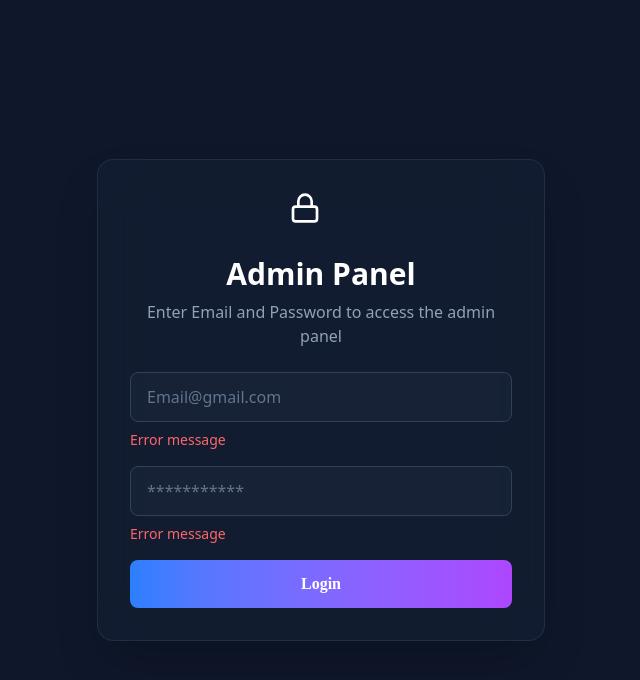
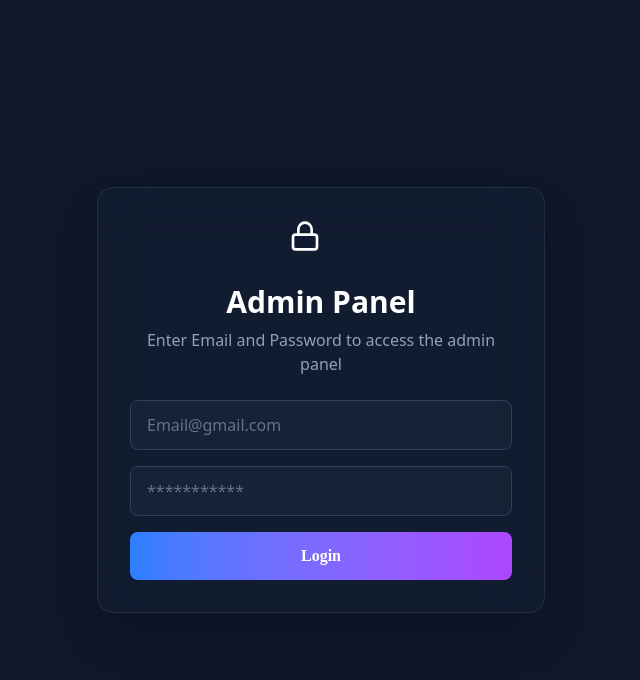
Before and after one commit to mohammadmehdidalvandii/portfolio-frontend, a React (Vite) app: page /Login in a window 1280 px wide. Shown: the top 680 px of the page, without its empty margins (319-959 px from the left). Built offline with nearby package versions, Linux system fonts and the light colour scheme.

Commit message:
fixed login

```diff
--- a/src/components/template/Login/Signin/Signin.tsx
+++ b/src/components/template/Login/Signin/Signin.tsx
@@ -1,9 +1,42 @@
 import { Cart } from '@components/ui/cart'
 import { Input } from '@components/ui/Input'
 import { Lock } from 'lucide-react'
-import React from 'react'
+import React, { useState } from 'react'
+import { useNavigate } from 'react-router-dom'
 
 const Signin:React.FC = ()=>{
+    const navigate = useNavigate()
+    const [errorMessage , setErrorMessage] = useState<string>('')
+    const [formData , setFormData] = useState({
+        email:"",
+        password:""
+    });
+
+    const handlerLoginAdmin:React.FormEventHandler = async (e)=>{
+        e.preventDefault();
+
+        const res = await fetch('http://localhost:3000/api/auth/login',{
+            method:'POST',
+            headers:{'Content-Type':'application/json'},
+            body:JSON.stringify(formData),
+        });
+
+        if(res.status === 400 || res.status === 401){
+            setErrorMessage('Password or Email is not valid')
+            setTimeout(()=>{
+                setErrorMessage('')
+            }, 2500)
+        }
+
+        if(res.status === 200){
+            const data = await res.json();
+            localStorage.setItem('token', data?.data?.token);
+            navigate('/Admin')
+            alert(data.message)
+        }
+
+    }
+
   return (
     <div className="min-h-screen bg-slate-900 flex items-center justify-center px-6">
         <Cart className='p-8 max-w-md w-full'>
@@ -14,15 +47,20 @@ const Signin:React.FC = ()=>{
             </div>
             <h2 className='text-3xl font-bold mb-2 text-center text-white'>Admin Panel</h2>
             <p className="text-slate-400 text-center mb-6">Enter Email and Password to access the admin panel</p>
-            <form action="#" className="space-y-4">
+            <form action="#" className="space-y-4" onSubmit={handlerLoginAdmin}>
                 <div>
-                    <Input type='email' placeholder='Email@gmail.com' />
-                    <p className="mt-2 text-red-400 text-sm">Error message</p>
+                    <Input type='email' placeholder='Email@gmail.com'
+                    value={formData.email}
+                    onChange={(e)=>setFormData({...formData , email:e.target.value})}
+                    />
                 </div>
                 <div>
-                    <Input type='password' placeholder='***********' />
-                    <p className="mt-2 text-red-400 text-sm">Error message</p>
+                    <Input type='password' placeholder='***********'
+                    value={formData.password}
+                    onChange={(e)=>setFormData({...formData , password:e.target.value})}
+                    />
                 </div>
+                    <p className="mt-2 text-red-400 text-sm">{errorMessage}</p>
                 <button type='submit'
                 className='w-full py-3 bg-linear-to-r from-blue-500 to-purple-500 text-white font-InterBold font-semibold rounded-lg hover:opacity-90 transition-opacity cursor-pointer'
                 >
```
